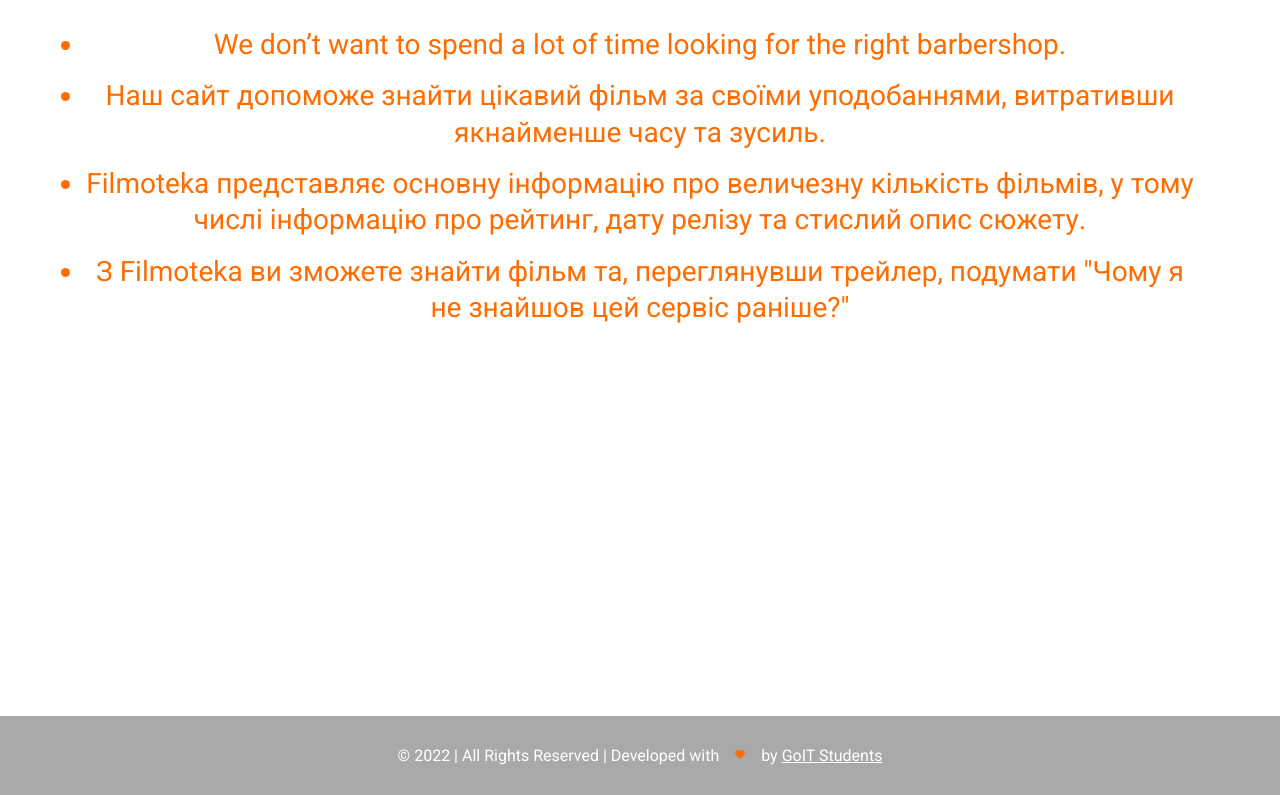
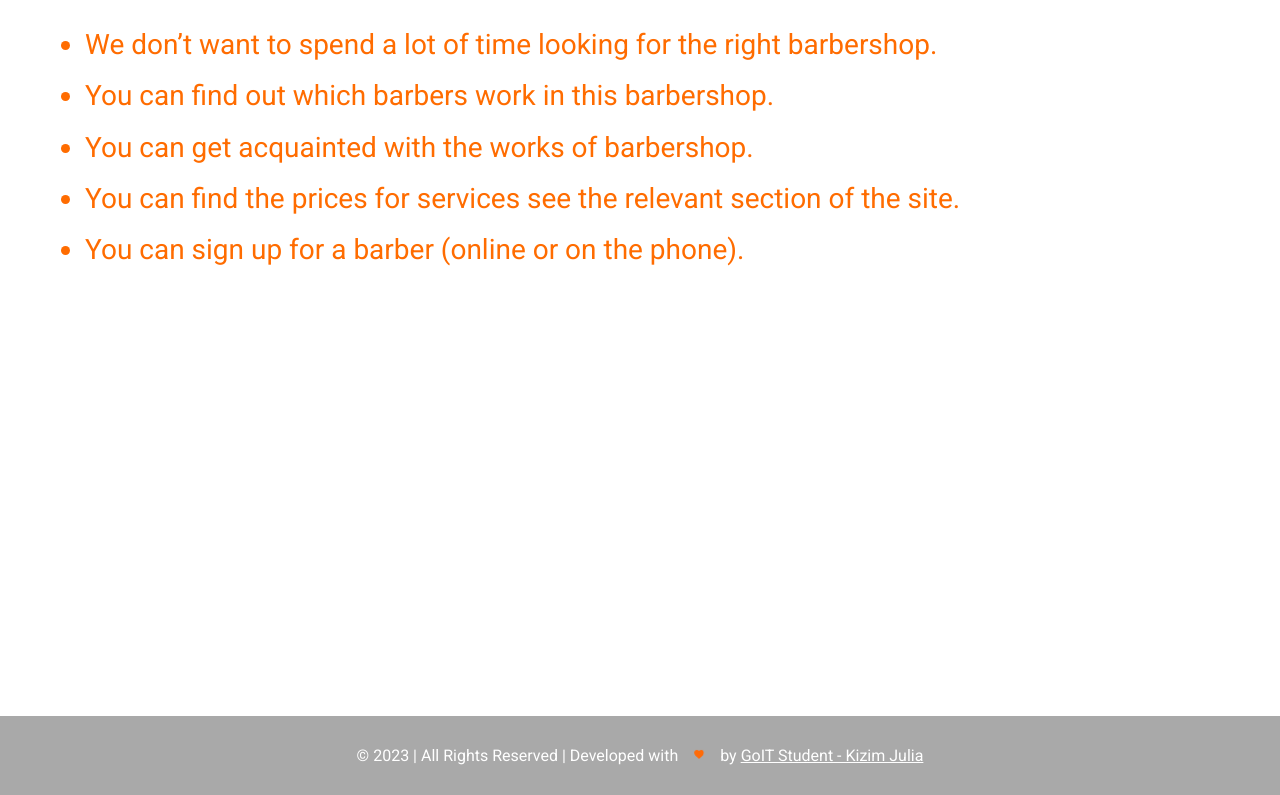
Before and after one commit to KizimJule/presentation_barbershop, a plain HTML site: page benefits.html in a window 1280 px wide. Shown: the part 184-979 px from the top of the page. Drawn offline with nearby package versions, Linux system fonts and the light colour scheme.

Commit message:
add benefits

```diff
--- a/benefits.html
+++ b/benefits.html
@@ -63,6 +63,7 @@
         </nav>
       </div>
     </header>
+
     <main>
       <section class="benefits section">
         <div class="container container--benefits">
@@ -73,17 +74,13 @@
                 We don’t want to spend a lot of time looking for the right barbershop.
               </li>
               <li class="benefits__item">
-                Наш сайт допоможе знайти цікавий фільм за своїми уподобаннями, витративши якнайменше
-                часу та зусиль.
+                You can find out which barbers work in this barbershop.
               </li>
+              <li class="benefits__item">You can get acquainted with the works of barbershop.</li>
               <li class="benefits__item">
-                Filmoteka представляє основну інформацію про величезну кількість фільмів, у тому
-                числі інформацію про рейтинг, дату релізу та стислий опис сюжету.
+                You can find the prices for services see the relevant section of the site.
               </li>
-              <li class="benefits__item">
-                З Filmoteka ви зможете знайти фільм та, переглянувши трейлер, подумати "Чому я не
-                знайшов цей сервіс раніше?"
-              </li>
+              <li class="benefits__item">You can sign up for a barber (online or on the phone).</li>
             </ul>
           </div>
         </div>
@@ -92,14 +89,16 @@
 
     <footer class="footer">
       <div class="container footer__container">
-        <span class="footer__top">&#169; 2022 | All Rights Reserved |&nbsp;</span>
+        <span class="footer__top">&#169; 2023 | All Rights Reserved |&nbsp;</span>
         <div class="footer__bottom">
           <span>Developed with</span>
           <svg width="14" height="13" class="icon-heart">
             <use href="./images/sprite.svg#heart"></use>
           </svg>
           <span>by</span>
-          <a class="footer__link"> GoIT Students </a>
+          <a class="footer__link" href="https://github.com/KizimJule" target="_blank">
+            GoIT Student - Kizim Julia
+          </a>
         </div>
       </div>
     </footer>
--- a/sass/components/_benefits.scss
+++ b/sass/components/_benefits.scss
@@ -12,6 +12,7 @@
   }
 
   &__item {
+    text-align: start;
     font-size: 28px;
     line-height: 1.3;
     color: $currentColor;
```
Also changed, not shown: index.html (+1 -1 lines), road.html (+4 -3 lines), shopper.html (+4 -2 lines), css/main.css, css/main.min.css, images/Problem_scroll.jpg (added), 2 other files.
